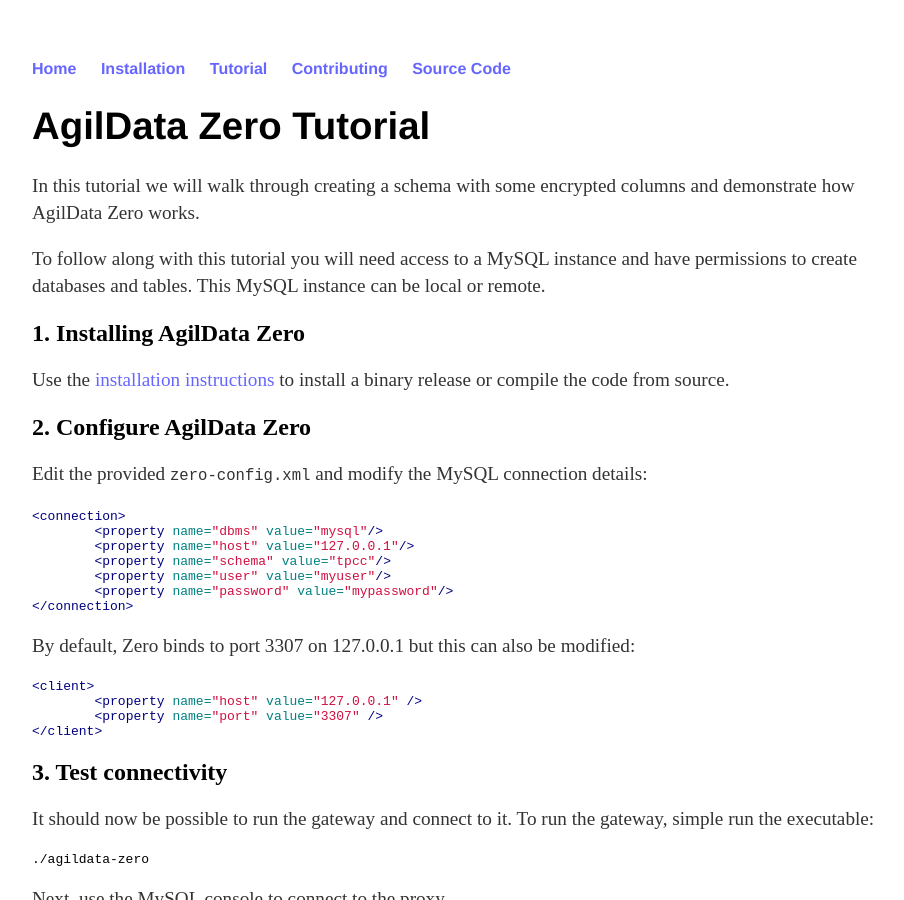
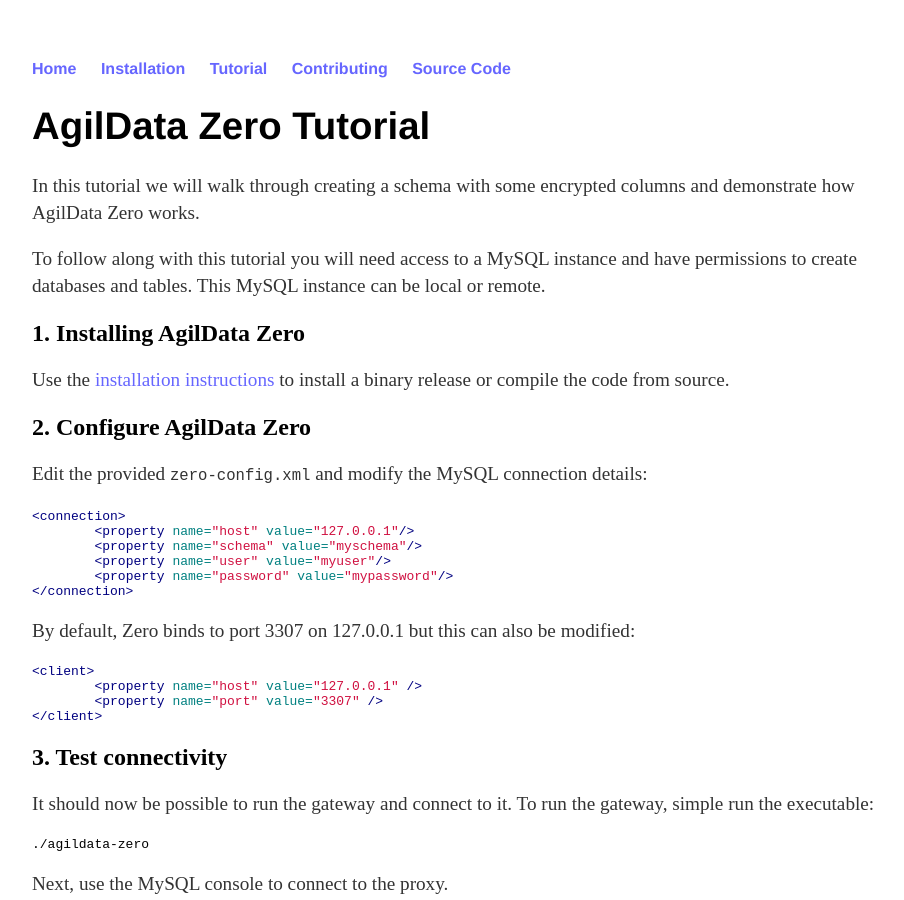
Before and after one commit to placrosse/agildata-zero, a Jekyll site: the page built from tutorial.md, in a window 1280 px wide and 900 px high. Shown: the whole window, without its empty margins (160-1064 px from the left). Built offline with Jekyll 4.4.1, drawn with Linux system fonts in a browser that asks for light colours.

Commit message:
remove 'dbms' option from config

````diff
--- a/tutorial.md
+++ b/tutorial.md
@@ -19,9 +19,8 @@
 
 ``` xml
 <connection>
-	<property name="dbms" value="mysql"/>
 	<property name="host" value="127.0.0.1"/>
-	<property name="schema" value="tpcc"/>
+	<property name="schema" value="myschema"/>
 	<property name="user" value="myuser"/>
 	<property name="password" value="mypassword"/>
 </connection>
````
